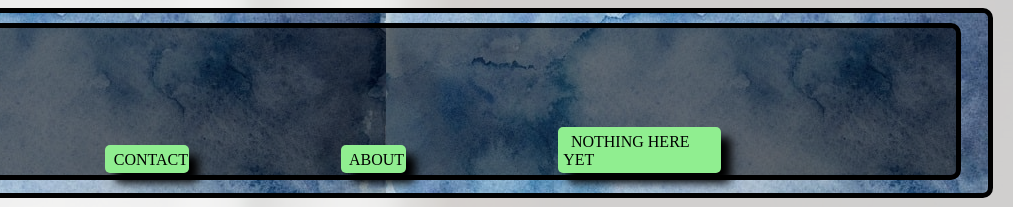
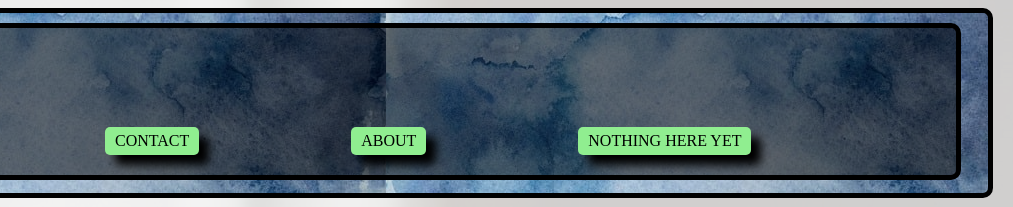
Before and after one commit to Graham627/Graham627.github.io, a plain HTML site: page index.html in a window 1280 px wide. Shown: the top 207 px of the page, 267-1280 px from the left. Drawn offline with Linux system fonts and the light colour scheme.

Commit message:
Update main.css

```diff
--- a/main.css
+++ b/main.css
@@ -55,7 +55,7 @@ body {
 #nav li a {
     text-decoration: none;
     color: black;
-    padding: 5%;
+    padding: 5px;
 }
 
 section.services {
```
